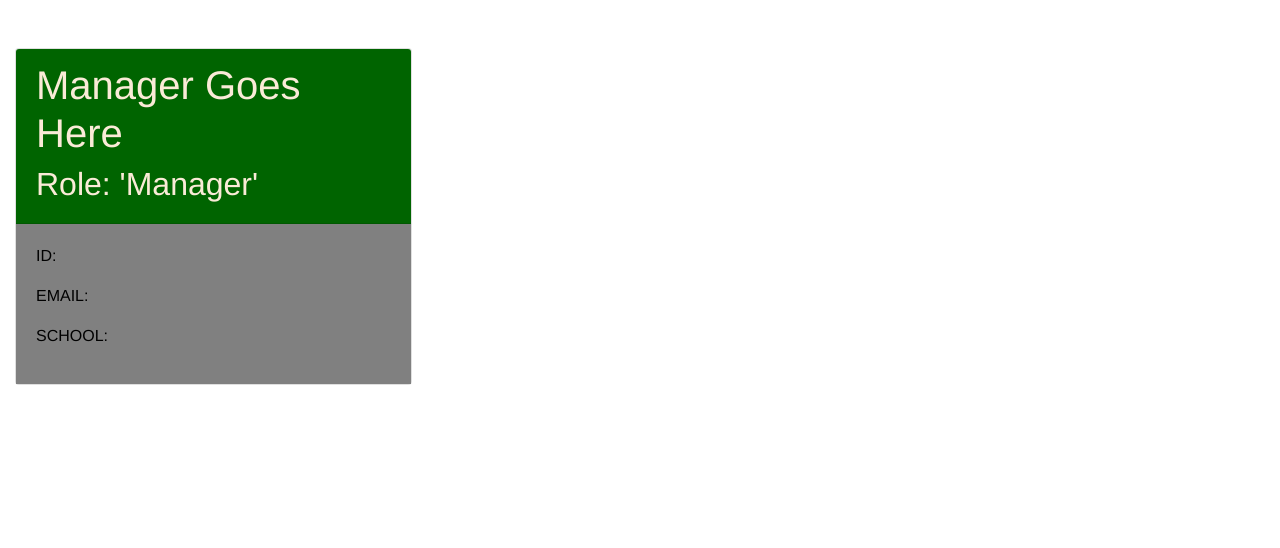
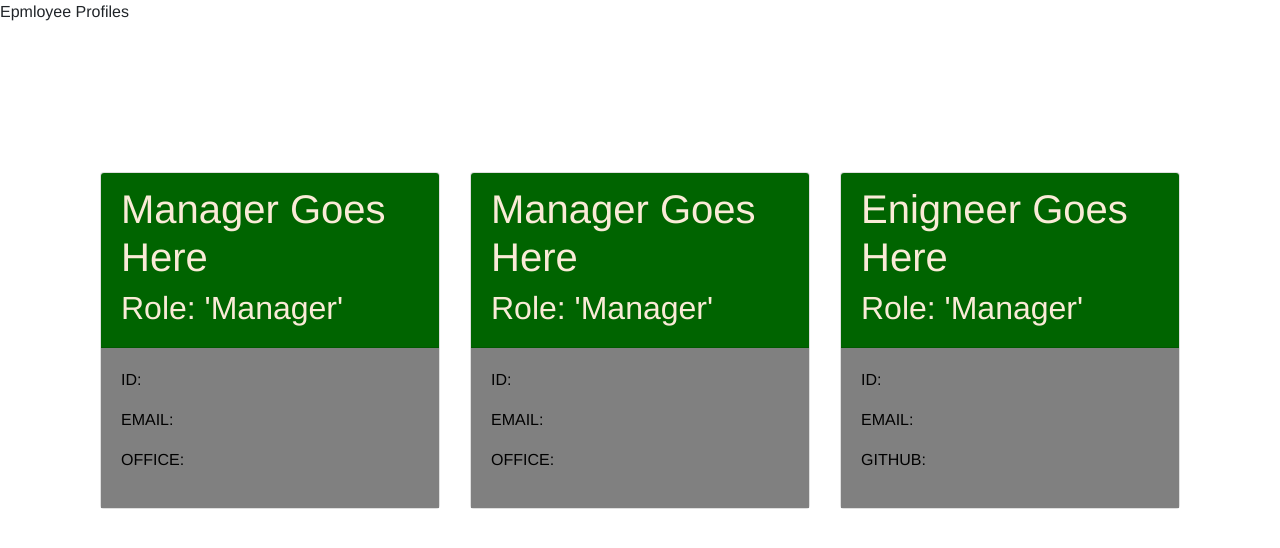
Before and after one commit to aumcintyre/Team-Profile-Generator, a website: page src/template.html in a window 1280 px wide. Drawn offline with nearby package versions, Linux system fonts and the light colour scheme.

Commit message:
Placeholder cards set, HTML wireframe looks good

```diff
--- a/src/template.html
+++ b/src/template.html
@@ -18,6 +18,16 @@
 
 <!-- CONTENT GOES HERE -->
 
+<header>
+<nav class="">
+    <span class="">Epmloyee Profiles</span>
+</nav>
+
+</header>
+
+
+<main class="container">
+
 <!-- Manager Card -->
 <div class="col-4 mt-5">
     <div class = "h-125 card">
@@ -34,7 +44,7 @@
         <div class="card-body">
             <p> ID: </p>
             <p> EMAIL: </p>
-            <p> SCHOOL: </p>
+            <p> OFFICE: </p>
         </div>
 
     </div>
@@ -42,9 +52,52 @@
 
 <!-- Intern Card -->
 
+<div class="col-4 mt-5">
+    <div class = "h-125 card">
+
+        <div class="card-header">
+            <h1>
+                Manager Goes Here
+            </h1>
+            <h2>
+                Role: 'Manager'
+            </h2>
+        </div>
+
+        <div class="card-body">
+            <p> ID: </p>
+            <p> EMAIL: </p>
+            <p> OFFICE: </p>
+        </div>
+
+    </div>
+</div>
+
+<!-- Engineer Card -->
+
+<div class="col-4 mt-5">
+    <div class = "h-125 card">
+
+        <div class="card-header">
+            <h1>
+                Enigneer Goes Here
+            </h1>
+            <h2>
+                Role: 'Manager'
+            </h2>
+        </div>
+
+        <div class="card-body">
+            <p> ID: </p>
+            <p> EMAIL: </p>
+            <p> GITHUB: </p>
+        </div>
+
+    </div>
+</div>
 
 
-<!-- Engineer Card -->
+</main>
 
 
 </body>
```
Also changed, not shown: dist/style.css.
